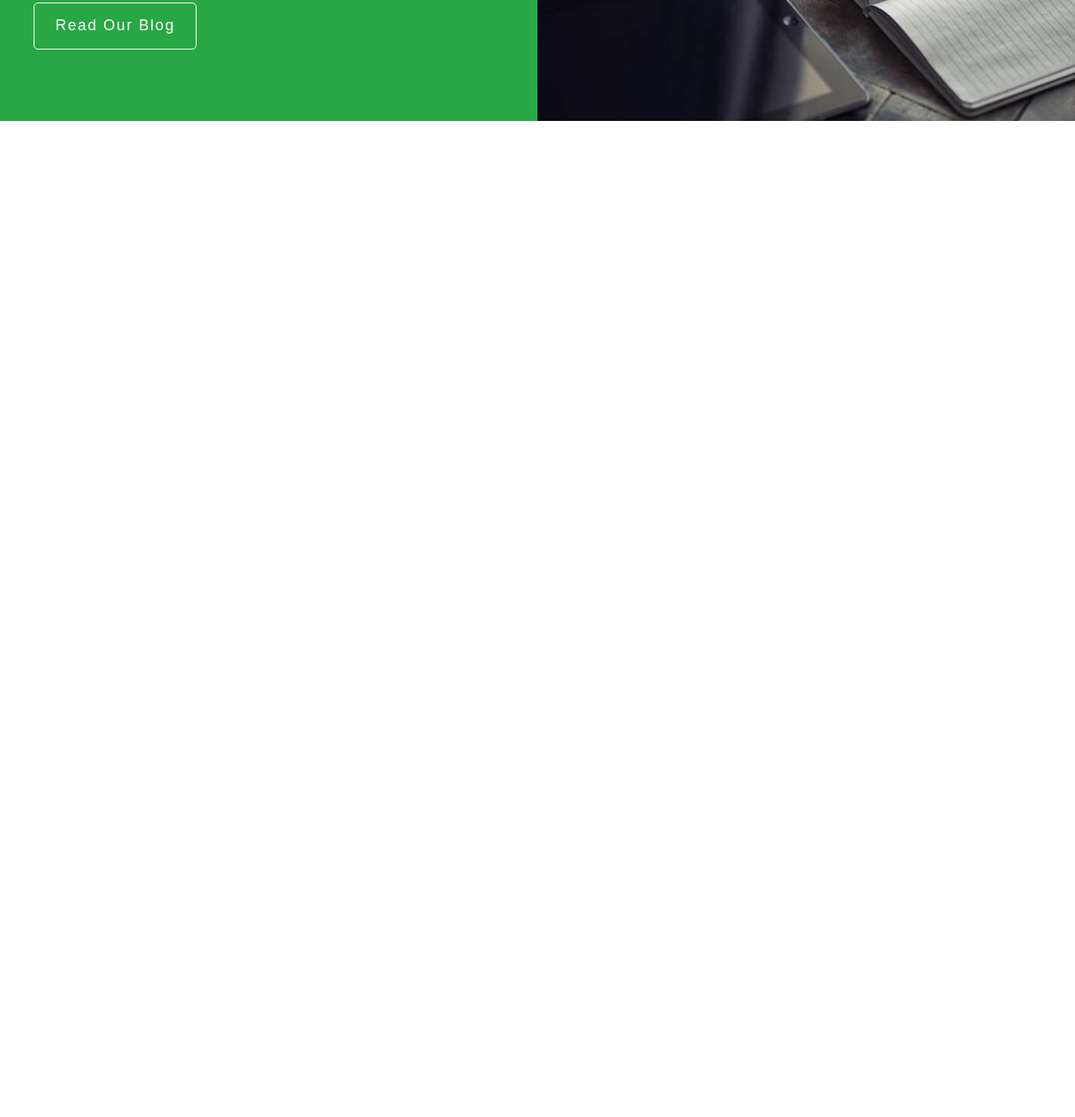
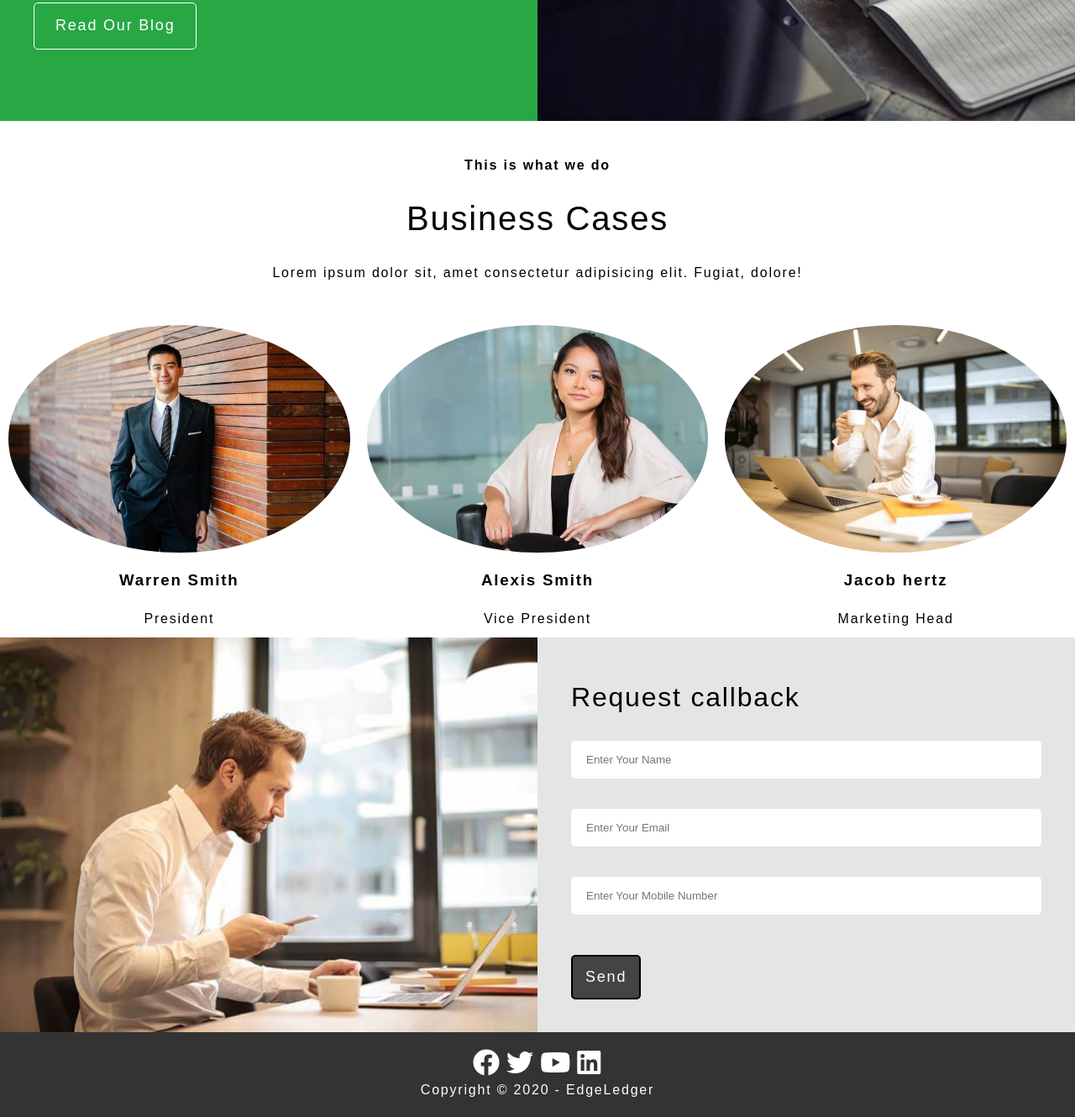
Before and after one commit to ManavS1/EdgeLedger_Webiste_Temp, a plain HTML site: page index.html in a window 1280 px wide. Shown: the part 2552-3882 px from the top of the page at 84% size. Before the commit the page ends 2704 px from the top, so only its background shows below. Drawn offline with Linux system fonts and the light colour scheme.

Commit message:
Completed desktop version of website

```diff
--- a/css/style.css
+++ b/css/style.css
@@ -1,4 +1,3 @@
-
 * {
     box-sizing: border-box;
     padding: 0;
@@ -13,6 +12,12 @@ body {
 
 ::-webkit-scrollbar {
     display: none;
+}
+
+input::-webkit-outer-spin-button,
+input::-webkit-inner-spin-button {
+  -webkit-appearance: none;
+  margin: 0;
 }
 
 h1,
@@ -185,35 +190,36 @@ a {
     /* align-items: center; */
     /* flex-wrap: wrap; */
 }
-.card_one{
+
+.card_one {
     width: 50%;
 }
 
-.card_one img{
+.card_one img {
     object-fit: cover;
     width: 100%;
     /* height: 450px; */
-    height:100%;
+    height: 100%;
 
 }
 
-.card_two{
+.card_two {
     display: flex;
     flex-direction: column;
     align-items: flex-start;
     justify-content: center;
     padding: 40px;
-    height:100%;
+    height: 100%;
     flex: 1;
     background: #28a745;
-    color:white;
+    color: white;
 }
 
-.card_two h4{
+.card_two h4 {
     padding-bottom: 0;
 }
 
-.card_two h1{
+.card_two h1 {
     font-weight: 200;
     font-size: 2em;
 }
@@ -226,13 +232,13 @@ a {
     font-size: 18px;
 }
 
-.card_two a:hover{
+.card_two a:hover {
     opacity: 0.9;
 }
 
 /* Case section Styling */
 
-.case_intro{
+.case_intro {
     width: 100%;
     display: flex;
     flex-direction: column;
@@ -241,30 +247,91 @@ a {
     padding: 20px;
 }
 
-.case_intro h4{
+.case_intro h4 {
     padding-bottom: 0;
 }
-.case_intro h1{
+
+.case_intro h1 {
     font-size: 40px;
     font-weight: 300;
     margin: 18px 0;
 }
 
-.case_intro p{
-    margin-bottom:20px;
+.case_intro p {
+    margin-bottom: 20px;
 }
 
-.case_image_section{
+.case_image_section {
     display: flex;
     flex-basis: 100%;
 }
 
-.image_box{
+.image_box {
     display: flex;
-    flex-direction:column;
+    flex-direction: column;
     width: 25%;
 }
 
 .image_box img {
     margin: 5px;
 }
+
+.flex-items {
+    display: flex;
+    width: 100%;
+}
+
+.item {
+    display: flex;
+    flex-direction: column;
+    align-items: center;
+    width: 33.3333%;
+    float: left;
+    padding: 10px;
+}
+
+.item img {
+    width: 100%;
+    border-radius: 50%;
+}
+
+/* Contact Section styling */
+
+.contact_card_two {
+    background: rgb(230, 229, 229);
+    color: #000;
+}
+
+.contact_card_two input[type="text"],
+.contact_card_two input[type="email"],
+.contact_card_two input[type="number"]{
+    width: 100%;
+    padding: 15px 18px;
+    border-radius: 5px;
+    margin: 18px 0;
+    outline:none;
+    border: none;
+}
+
+.contact_card_two a{
+    border: 2px solid #000;
+    color: #fff;
+    background: #444;
+    padding: 12px 15px;
+}
+
+/* footer Section Styling */
+
+footer{
+    padding: 20px 0;
+    background:#333;
+    color: #fff;
+}
+
+.footer_items{
+    text-align: center;
+}
+
+.footer_items a:hover{
+    color:#34e25d;
+}
--- a/index.html
+++ b/index.html
@@ -61,7 +61,9 @@
                 <div class="cards card_two">
                     <h4>What you are looking for</h4>
                     <h1>We provide bespoke solutions</h1>
-                    <p>Lorem ipsum dolor sit amet, consectetur adipisicing elit. Alias illum, animi earum ea amet sequi reiciendis sit corporis sunt iusto cupiditate odio maxime adipisci cumque eligendi nemo dolore id itaque?</p>
+                    <p>Lorem ipsum dolor sit amet, consectetur adipisicing elit. Alias illum, animi earum ea amet sequi
+                        reiciendis sit corporis sunt iusto cupiditate odio maxime adipisci cumque eligendi nemo dolore
+                        id itaque?</p>
                     <a href="#home">Read More</a>
                 </div>
             </div>
@@ -93,18 +95,66 @@
         </section>
         <section class="blog_section">
             <div class="card_container">
-                 <div class="cards card_two">
+                <div class="cards card_two">
                     <h4>April 16 2020</h4>
                     <h1>Blog Post One</h1>
-                    <p>Lorem ipsum dolor sit amet, consectetur adipisicing elit. Alias illum, animi earum ea amet sequi reiciendis sit corporis sunt iusto cupiditate odio maxime adipisci cumque eligendi nemo dolore id itaque?</p>
+                    <p>Lorem ipsum dolor sit amet, consectetur adipisicing elit. Alias illum, animi earum ea amet sequi
+                        reiciendis sit corporis sunt iusto cupiditate odio maxime adipisci cumque eligendi nemo dolore
+                        id itaque?</p>
                     <a href="#home">Read Our Blog</a>
                 </div>
                 <div class="cards card_one">
                     <img src="img/home/blog.jpg" alt="loading">
                 </div>
             </div>
+            <div class="case_intro">
+                <h4>This is what we do</h4>
+                <h1>Business Cases</h1>
+                <p>Lorem ipsum dolor sit, amet consectetur adipisicing elit. Fugiat, dolore!</p>
+            </div>
+            <div class="flex_items">
+                <div class="item item_one">
+                    <img src="img/team/person1.jpg" alt="">
+                    <h3>Warren Smith</h3>
+                    <p>President</p>
+                </div>
+                <div class="item item_two">
+                    <img src="img/team/person2.jpg" alt="">
+                    <h3>Alexis Smith</h3>
+                    <p>Vice President</p>
+                </div>
+                <div class="item item_three">
+                    <img src="img/team/person3.jpg" alt="">
+                    <h3>Jacob hertz</h3>
+                    <p>Marketing Head</p>
+                </div>
+            </div>
+        </section>
+        <section class="contact_Section">
+            <div class="card_container">
+                <div class="cards card_one">
+                    <img src="img/home/contact.jpg" alt="loading">
+                </div>
+                <div class="cards card_two contact_card_two">
+                    <h1>Request callback</h1>
+                    <input type="text" name="" id="" placeholder="Enter Your Name">
+                    <input type="email" name="" id="" placeholder="Enter Your Email">
+                    <input type="number" name="" id="" placeholder="Enter Your Mobile Number">
+                    <a href="#">Send</a>
+                </div>
+            </div>
         </section>
     </main>
+    <footer>
+        <div class="footer_items">
+            <a href="#"><i class="fab fa-facebook fa-2x"></i></a>
+            <a href="#"><i class="fab fa-twitter fa-2x"></i></a>
+            <a href="#"><i class="fab fa-youtube fa-2x"></i></a>
+            <a href="#"><i class="fab fa-linkedin fa-2x"></i></a>
+            <p>Copyright © 2020 - EdgeLedger</p>
+        </div>
+
+    </footer>
 </body>
 
 </html>
```
